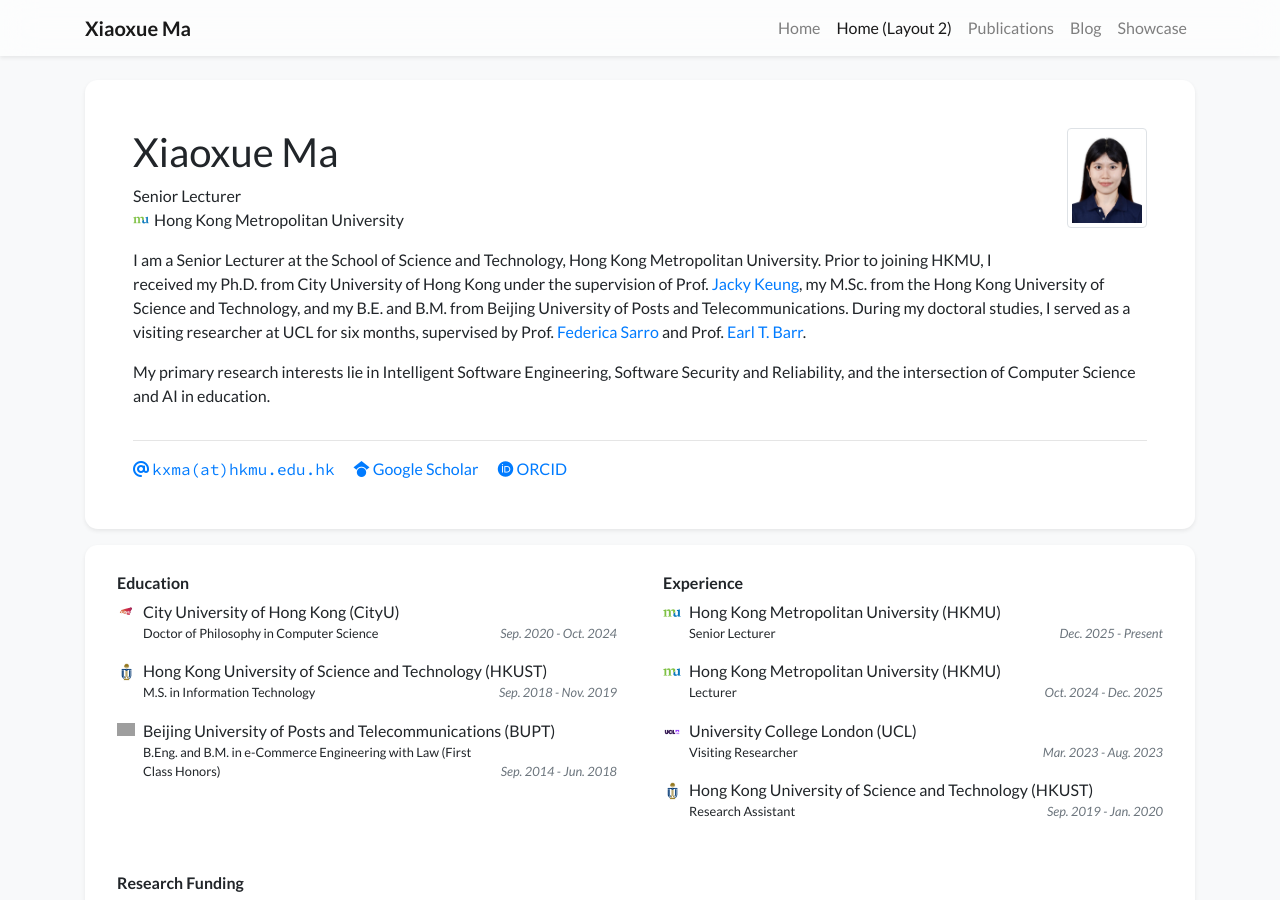
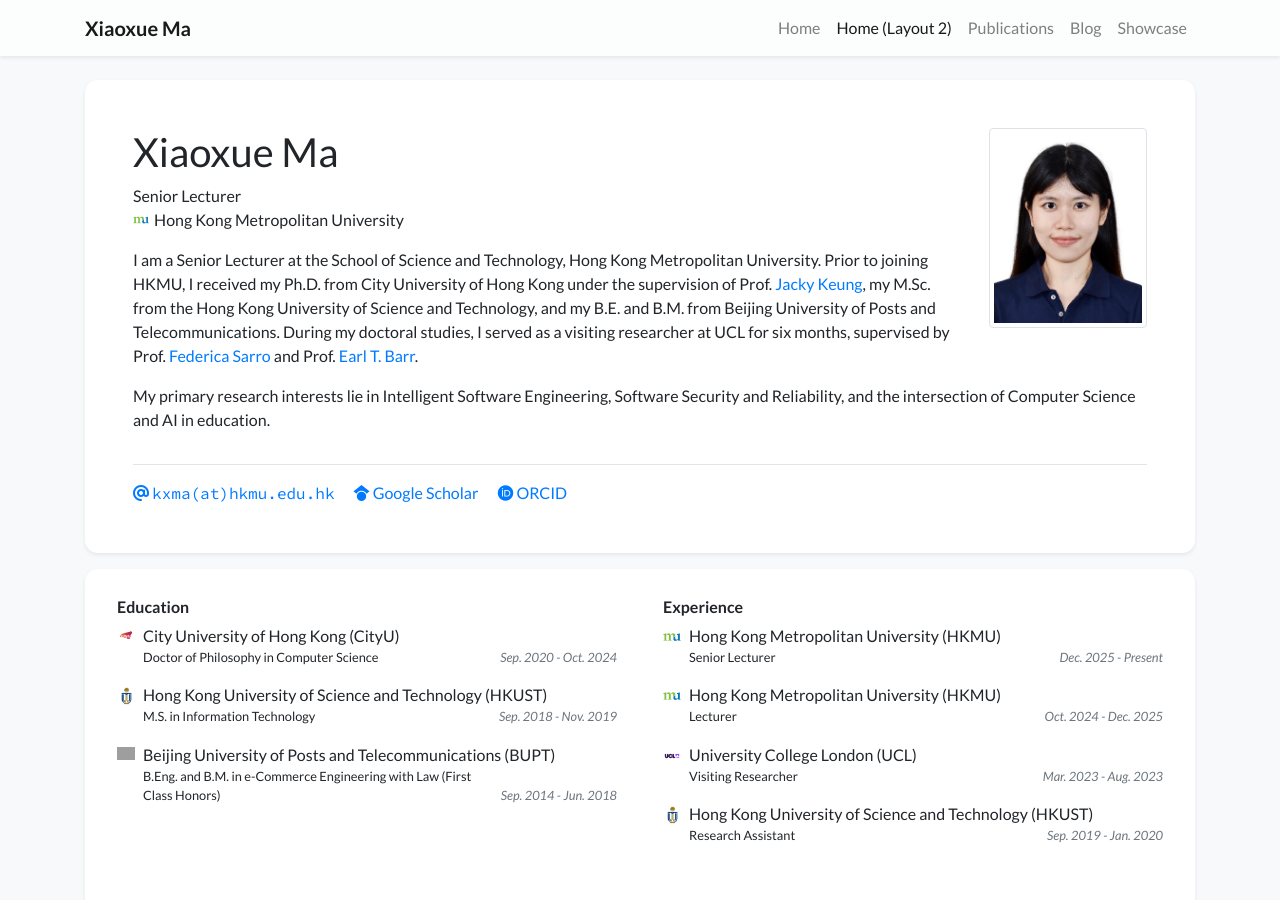
Before and after one commit to xiaoxuemakayley/xiaoxuemakayley.github.io, a Jekyll site: the page built from index_layout2.html, in a window 1280 px wide and 900 px high. Built offline with Jekyll 4.4.1, drawn with Linux system fonts in a browser that asks for light colours; nearby versions of some CDN libraries; a style sheet for code colours, icons or effects is not loaded; grey boxes are pictures that could not be loaded.

Commit message:
Update profile_card.html

```diff
--- a/_includes/widgets/profile_card.html
+++ b/_includes/widgets/profile_card.html
@@ -6,11 +6,11 @@
                     <div class="col">
                         {% if site.data.profile.portrait_url %}
                         <!-- When the screen is wider than md, float the portrait on the right -->
-                        <div class="figure float-right ml-3 mb-4 d-none d-md-block">
+                        <div class="figure float-right ml-4 mb-4 d-none d-md-block">
                             <img
                                 src="{{ site.data.profile.portrait_url | relative_url }}"
                                 class="figure-img img-fluid img-thumbnail"
-                                style="height: 100px;"
+                                style="height: 200px;"
                                 data-toggle="tooltip"
                                 data-placement="top"
                                 title="{{ site.data.profile.portrait_caption }}">
```
